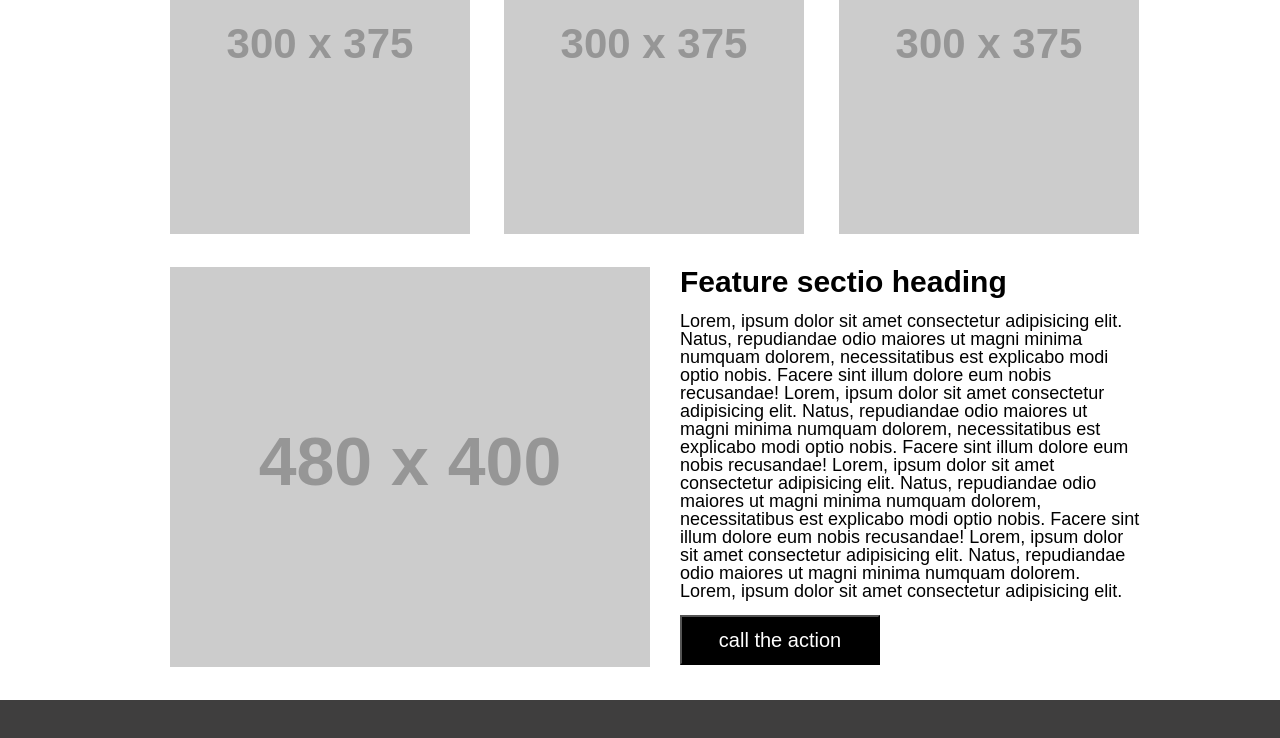
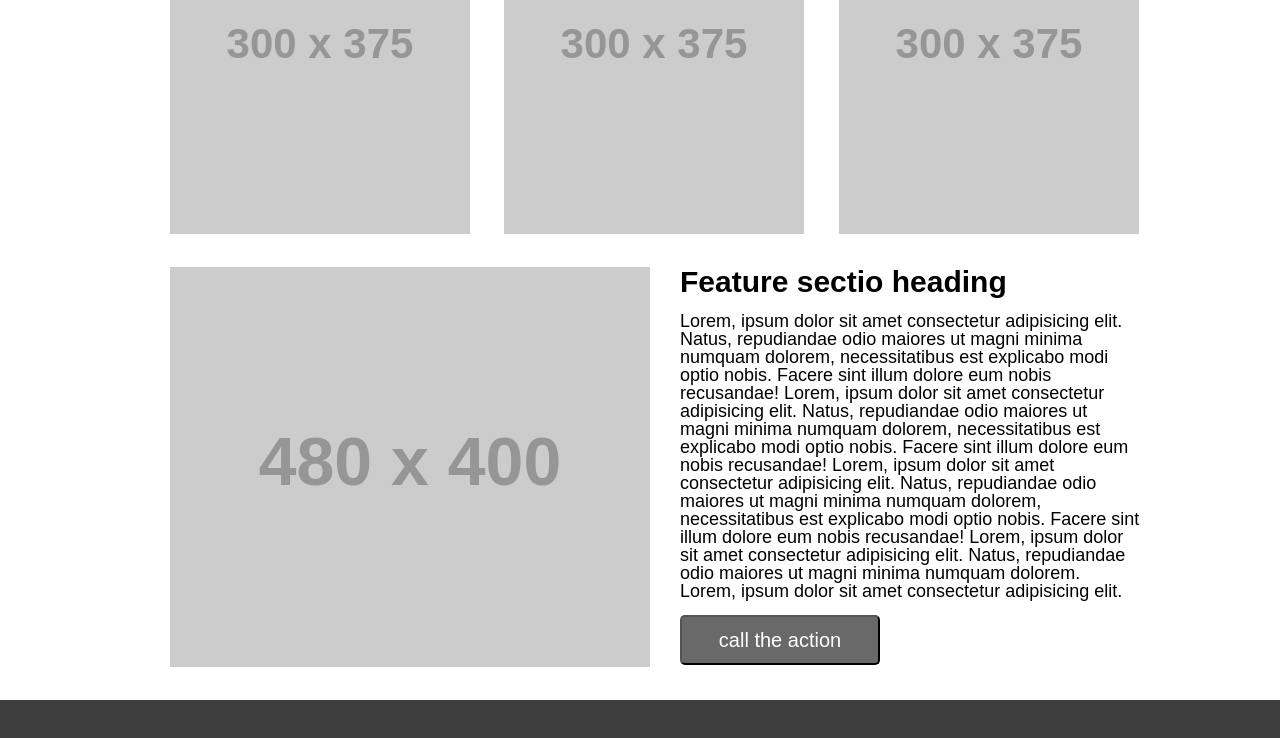
Before and after one commit to aya-alasmar/wirefame-exercise, a plain HTML site: page index.html in a window 1280 px wide. In both pictures the pointer is over the button "call the action". Shown: the part 747-1485 px from the top of the page. Drawn offline with Linux system fonts and the light colour scheme; placeholder pictures from the web are drawn by us.

Commit message:
update the style

```diff
--- a/css/style.css
+++ b/css/style.css
@@ -73,6 +73,14 @@ main {
     width: 200px;
     height: 50px;
     margin-top: 15px;
+    border-radius: 5px;
+    border-color: black;
+}
+.btn:hover{
+    transition-delay: 350ms ;
+    background-color: dimgrey;
+
+
 }
 footer{
     background-color:rgb(63, 62, 62);
```
